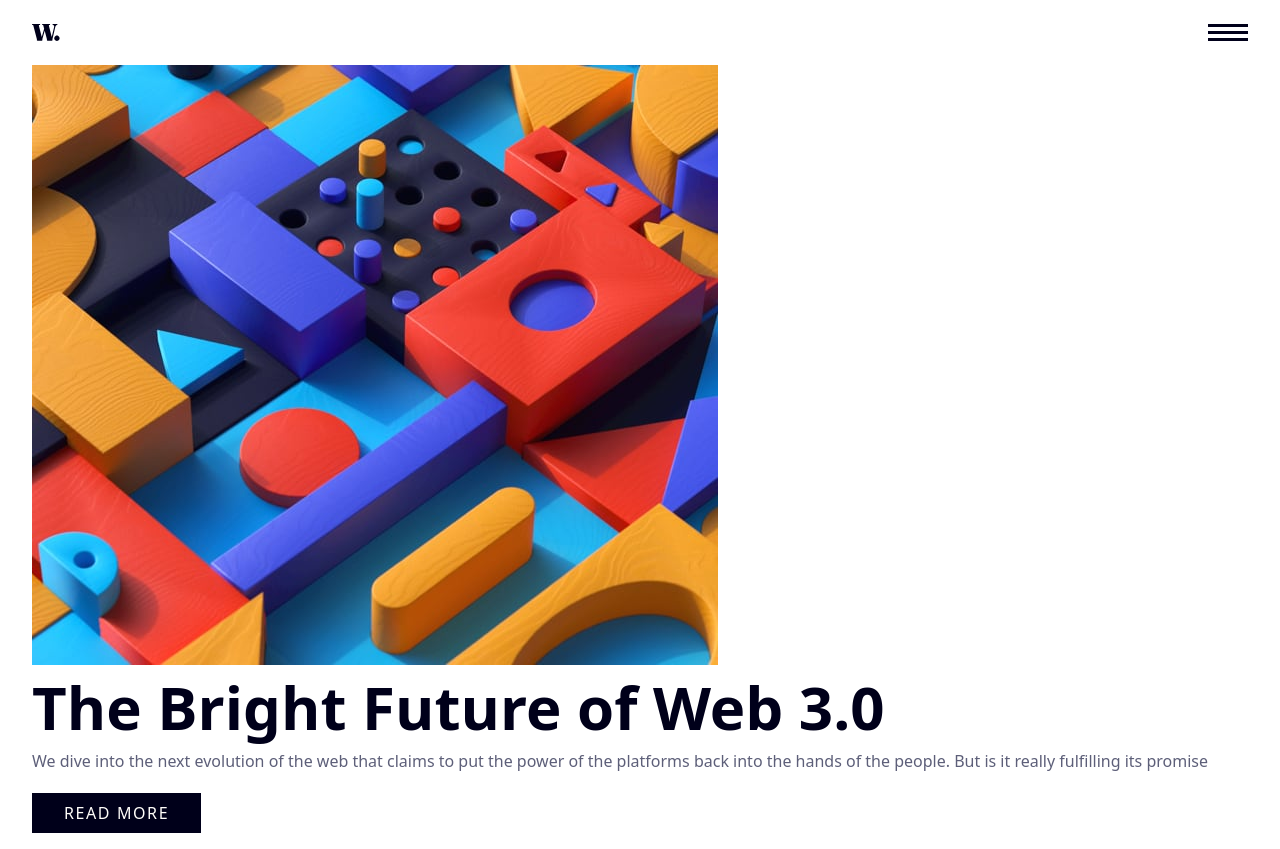
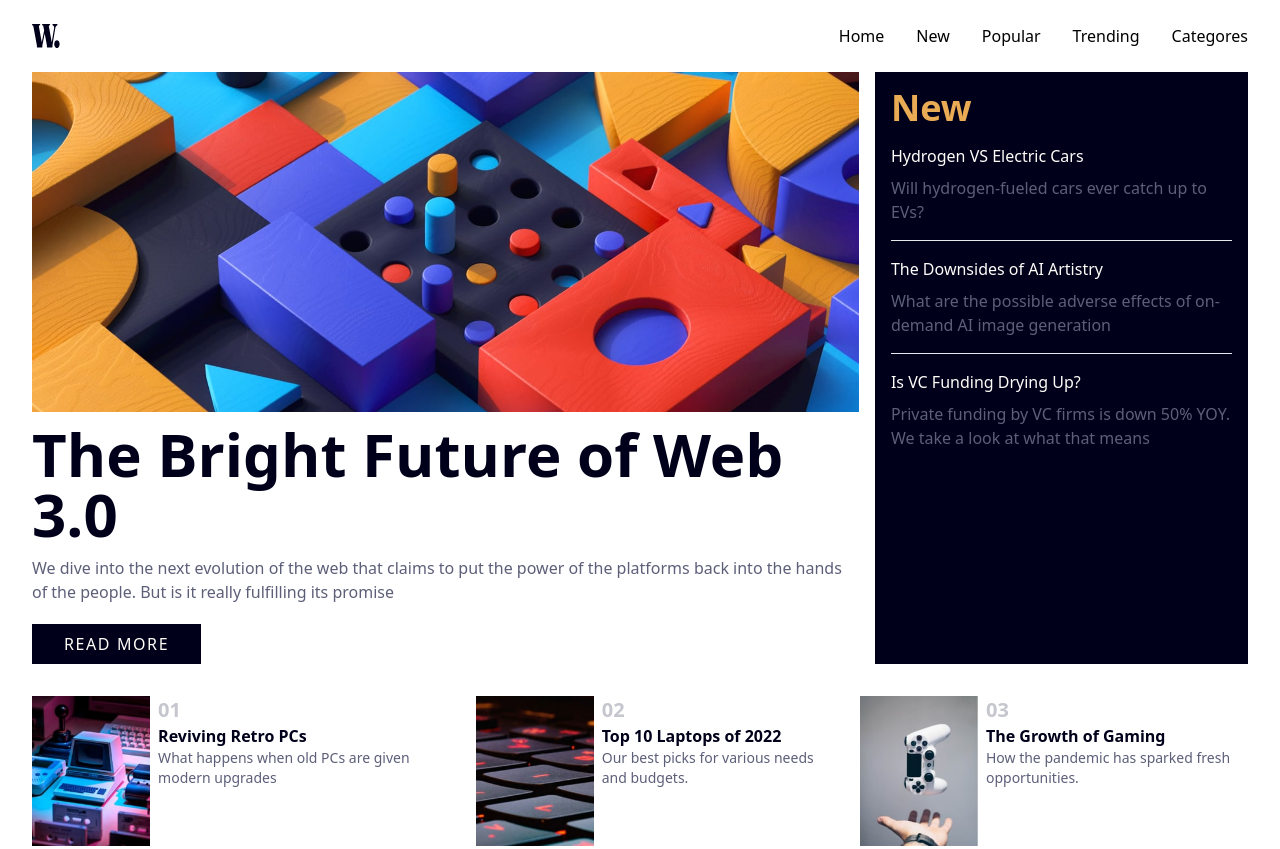
Before and after one commit to AaronNevalinz/news-homepage-main, a website: page public/index.html in a window 1280 px wide. Shown: the top 849 px of the page. Drawn offline with Linux system fonts and the light colour scheme.

Commit message:
medium media query done...

```diff
--- a/public/index.html
+++ b/public/index.html
@@ -9,16 +9,16 @@
 <body>
     <div class="w-[95%] mx-auto">
         <!-- navigation -->
-        <header class="py-6">
+        <header class="py-6 md:flex justify-between">
             <div class="flex justify-between">
                 <img class="w-7" src="./assets/images/logo.svg" alt="logo">
-                <div>
+                <div class="md:hidden">
                     <img src="./assets/images/icon-menu.svg" alt="icon menu">
                     <img class="hidden" src="./assets/images/icon-menu-close.svg" alt=" icon-menu-close">
                 </div>
             </div>
-            <nav class="hidden">
-                <ul class="text-right">
+            <nav class="hidden md:block">
+                <ul class="text-right md:flex gap-8">
                     <li class="">
                         <a href="#" class="hover:text-primary-200">Home</a>
                     </li>
@@ -40,74 +40,74 @@
 
         <!-- main body - content -->
         <main class="pb-8">
-            <div class="">
+            <div class="md:flex gap-4">
 
                 <div>
-                    <img class="hidden" src="./assets/images/image-web-3-desktop.jpg" alt="">
-                    <img src="./assets/images/image-web-3-mobile.jpg" alt="">
+                    <img class="hidden md:block" src="./assets/images/image-web-3-desktop.jpg" alt="">
+                    <img class="md:hidden" src="./assets/images/image-web-3-mobile.jpg" alt="">
                     <div class="">
                         <h1 class="text-secondary-400 font-bold text-6xl my-3">The Bright Future of Web 3.0</h1>
                         <div>
                             <p class="text-secondary-300 mb-3">
                                 We dive into the next evolution of the web that claims to put the power of the platforms back into the hands of the people. But is it really fulfilling its promise
                             </p>
-                            <button class="text-secondary-100 bg-secondary-400 hover:bg-primary-200 py-2 px-8 tracking-widest mt-2">READ MORE</button>
+                            <button class="text-secondary-100 bg-secondary-400 hover:bg-primary-200 py-2 px-8 tracking-widest mt-2 cursor-pointer">READ MORE</button>
                         </div>
                     </div>
                 </div>
 
-                <div class=" bg-secondary-400 my-20 py-8 px-4 text-secondary-100">
+                <div class=" bg-secondary-400 md:my-0 my-20 py-8 md:py-4 px-4 text-secondary-100">
+
                     <h1 class="text-primary-100 font-bold text-4xl">New</h1>
 
-                    <div class="py-8">
-                        <h4 class="mb-2 font-medium">Hydrogen VS Electric Cars</h4>
+                    <div class="py-8 md:py-4">
+                        <h4 class="mb-2 font-medium cursor-pointer hover:text-primary-100">Hydrogen VS Electric Cars</h4>
                         <p class="text-secondary-300">Will hydrogen-fueled cars ever catch up to EVs?</p>
                     </div>
                     <hr class="h-[0.2px] bg-secondary-300">
 
 
-                    <div class="py-8">
-                        <h4 class="mb-2 font-medium">The Downsides of AI Artistry</h4>
+                    <div class="py-8 md:py-4">
+                        <h4 class="mb-2 font-medium cursor-pointer hover:text-primary-100">The Downsides of AI Artistry</h4>
                         <p class="text-secondary-300">What are the possible adverse effects of on-demand AI image generation</p>
                     </div>
 
                     <hr>
 
-
-                    <div class="py-8">
-                        <h4 class="mb-2 font-medium">Is VC Funding Drying Up?</h4>
+                    <div class="py-8 md:py-4">
+                        <h4 class="mb-2 font-medium cursor-pointer hover:text-primary-100">Is VC Funding Drying Up?</h4>
                         <p class="text-secondary-300">Private funding by VC firms is down 50% YOY. We take a look at what that means</p>
                     </div>
 
                 </div>
             </div>
 
-            <div class="flex flex-col gap-10">
+            <div class="flex flex-col md:flex-row md:mt-8 md:gap-7 gap-10">
 
-                <div class="flex gap-8">
+                <div class="flex  gap-8 md:gap-2">
                     <img class="h-[150px]" src="./assets/images/image-retro-pcs.jpg" alt="">
-                    <div class="flex flex-col justify-between">
-                        <h1 class="text-secondary-200 font-bold text-5xl">01</h1>
-                        <h4 class="font-bold text-lg text-secondary-400">Reviving Retro PCs</h4>
-                        <p class="text-secondary-300">What happens when old PCs are given modern upgrades</p>
+                    <div class="flex md:block flex-col justify-between">
+                        <h1 class="text-secondary-200 font-bold text-5xl md:text-xl">01</h1>
+                        <h4 class="font-bold text-lg md:text-base text-secondary-400 cursor-pointer hover:text-primary-200">Reviving Retro PCs</h4>
+                        <p class="text-secondary-300 md:text-sm">What happens when old PCs are given modern upgrades</p>
                     </div>
                 </div>
 
-                <div class="flex gap-8">
+                <div class="flex gap-8 md:gap-2">
                     <img class="h-[150px]" src="./assets/images/image-top-laptops.jpg" alt="">
-                    <div class="flex flex-col justify-between">
-                        <h1 class="text-secondary-200 font-bold text-5xl">02</h1>
-                        <h4 class="font-bold text-lg text-secondary-400">Top 10 Laptops of 2022</h4>
-                        <p class="text-secondary-300">Our best picks for various needs and budgets.</p>
+                    <div class="flex md:block flex-col justify-between">
+                        <h1 class="text-secondary-200 font-bold text-5xl md:text-xl">02</h1>
+                        <h4 class="font-bold text-lg md:text-base text-secondary-400 cursor-pointer hover:text-primary-200">Top 10 Laptops of 2022</h4>
+                        <p class="text-secondary-300 md:text-sm">Our best picks for various needs and budgets.</p>
                     </div>
                 </div>
 
-                <div class="flex gap-8">
+                <div class="flex gap-8 md:gap-2">
                     <img class="h-[150px]" src="./assets/images/image-gaming-growth.jpg" alt="">
-                    <div class="flex flex-col justify-between">
-                        <h1 class="text-5xl font-bold text-secondary-200">03</h1>
-                        <h4 class="font-bold text-lg text-secondary-400">The Growth of Gaming</h4>
-                        <p class="text-secondary-300">How the pandemic has sparked fresh opportunities.</p>
+                    <div class="flex md:block flex-col justify-between">
+                        <h1 class="text-5xl font-bold text-secondary-200 md:text-xl">03</h1>
+                        <h4 class="font-bold text-lg md:text-base text-secondary-400 cursor-pointer hover:text-primary-200">The Growth of Gaming</h4>
+                        <p class="text-secondary-300 md:text-sm">How the pandemic has sparked fresh opportunities.</p>
                     </div>
                 </div>
 
```
Also changed, not shown: public/styles.css.
